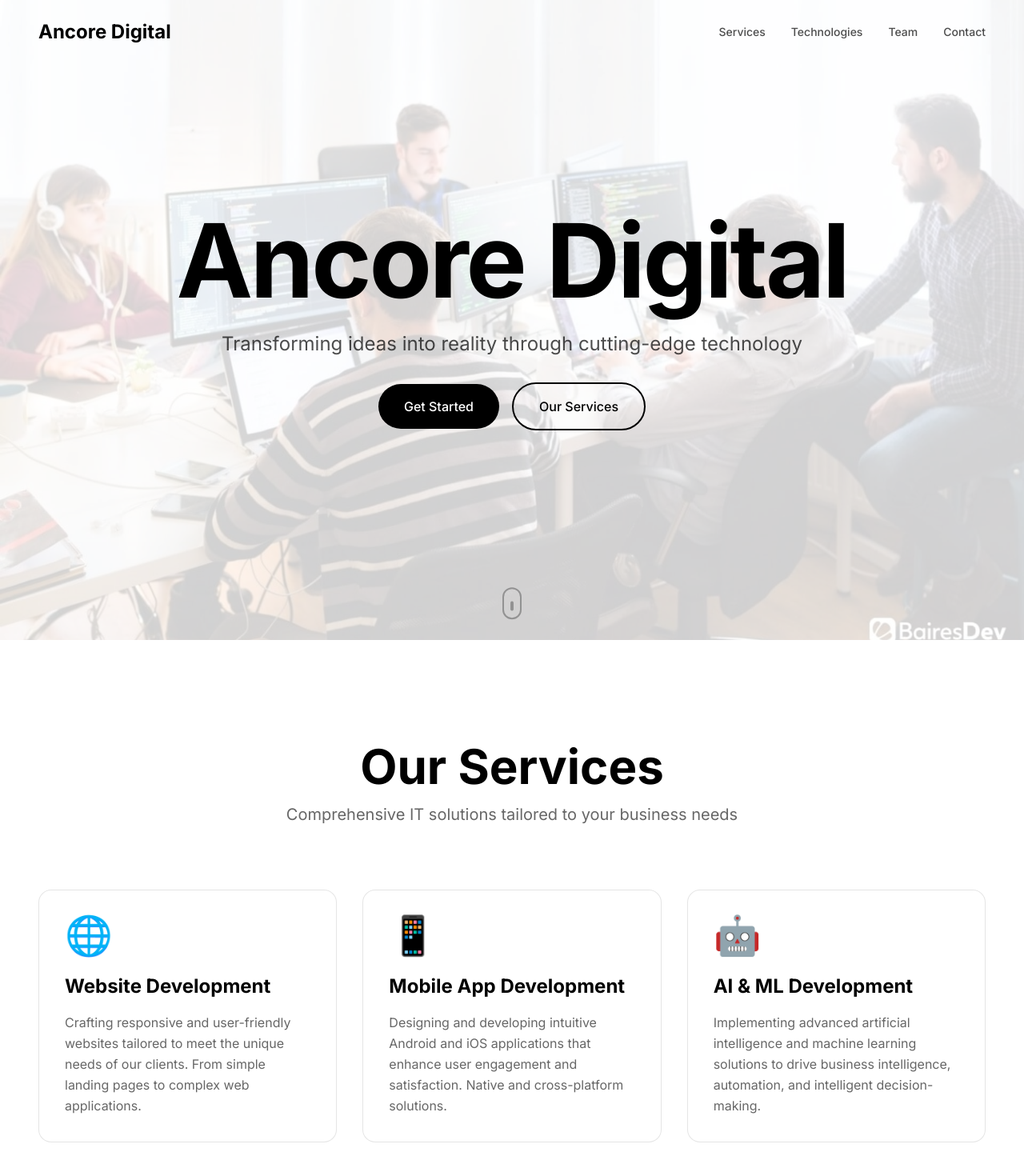
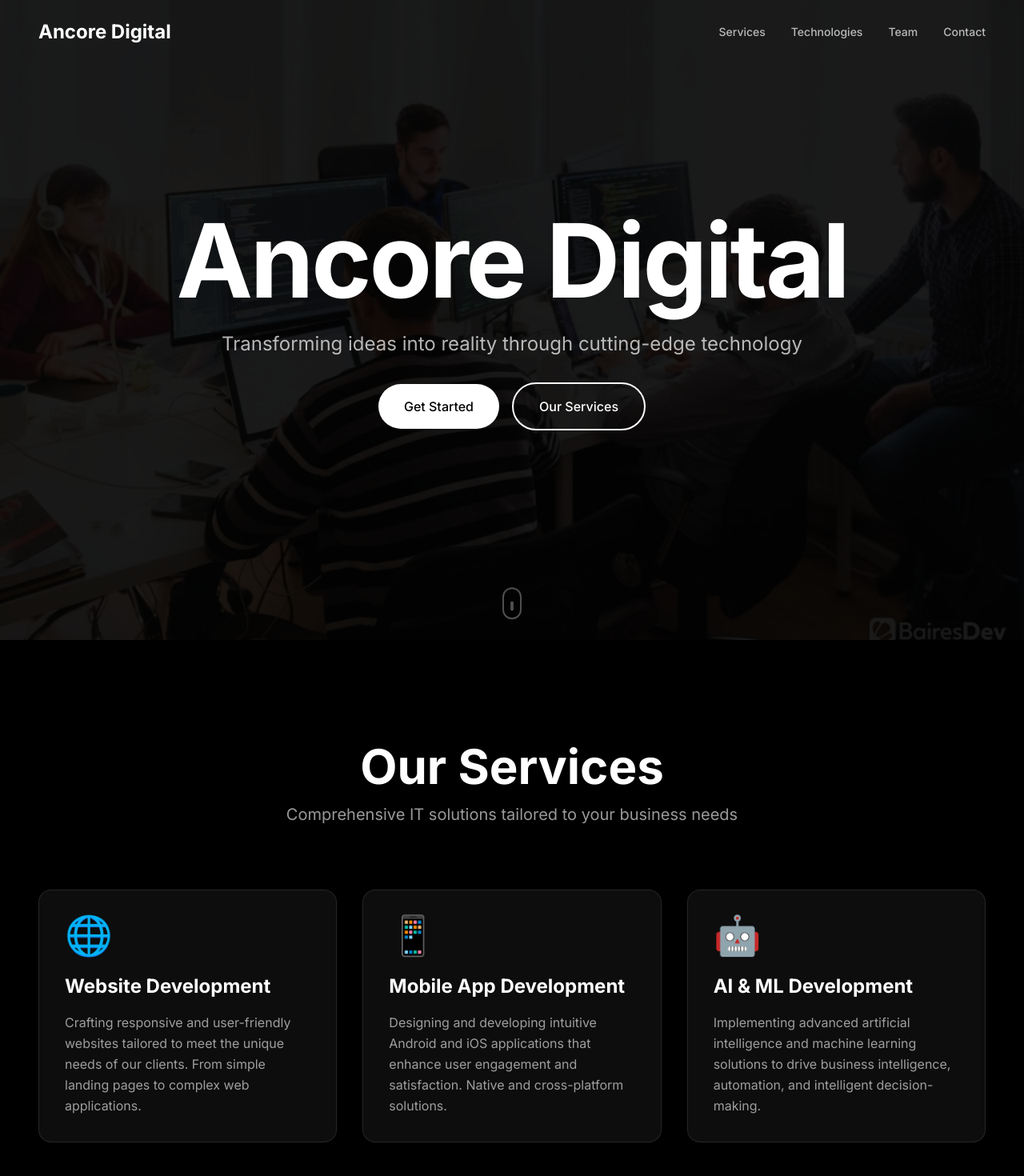
Before and after one commit to parradarwing72-wq/Ancore-Digital, a Next.js app: page / in a window 1280 px wide. Shown: the top 1470 px of the page at 80% size. Built offline with nearby package versions, Linux system fonts and the light colour scheme.

Commit message:
dark mode

```diff
--- a/app/globals.css
+++ b/app/globals.css
@@ -3,9 +3,9 @@
 @tailwind utilities;
 
 :root {
-  --foreground-rgb: 0, 0, 0;
-  --background-start-rgb: 255, 255, 255;
-  --background-end-rgb: 255, 255, 255;
+  --foreground-rgb: 255, 255, 255;
+  --background-start-rgb: 0, 0, 0;
+  --background-end-rgb: 0, 0, 0;
 }
 
 * {
@@ -40,14 +40,14 @@ body {
 }
 
 ::-webkit-scrollbar-track {
-  background: #f1f1f1;
+  background: #1a1a1a;
 }
 
 ::-webkit-scrollbar-thumb {
-  background: #888;
+  background: #444;
   border-radius: 4px;
 }
 
 ::-webkit-scrollbar-thumb:hover {
-  background: #555;
+  background: #666;
 }
--- a/app/page.tsx
+++ b/app/page.tsx
@@ -7,7 +7,7 @@ import Navigation from '@/components/Navigation'
 
 export default function Home() {
   return (
-    <main className="min-h-screen bg-white">
+    <main className="min-h-screen bg-black">
       <Navigation />
       <Hero />
       <Services />
--- a/components/Hero.tsx
+++ b/components/Hero.tsx
@@ -5,14 +5,14 @@ import Image from 'next/image'
 
 export default function Hero() {
   return (
-    <section id="hero" className="relative min-h-screen flex items-center justify-center overflow-hidden">
+    <section id="hero" className="relative min-h-screen flex items-center justify-center overflow-hidden bg-black">
       {/* Background Image */}
       <div className="absolute inset-0 z-0">
         <Image
           src="/assets/background/software-developing-team.jpg"
           alt="Background"
           fill
-          className="object-cover opacity-20"
+          className="object-cover opacity-10"
           priority
         />
       </div>
@@ -28,7 +28,7 @@ export default function Hero() {
             initial={{ opacity: 0, y: 20 }}
             animate={{ opacity: 1, y: 0 }}
             transition={{ delay: 0.2, duration: 0.8 }}
-            className="text-6xl md:text-8xl lg:text-9xl font-bold text-black mb-6 tracking-tight"
+            className="text-6xl md:text-8xl lg:text-9xl font-bold text-white mb-6 tracking-tight"
           >
             Ancore Digital
           </motion.h1>
@@ -37,7 +37,7 @@ export default function Hero() {
             initial={{ opacity: 0, y: 20 }}
             animate={{ opacity: 1, y: 0 }}
             transition={{ delay: 0.4, duration: 0.8 }}
-            className="text-xl md:text-2xl text-black/70 mb-8 max-w-3xl mx-auto"
+            className="text-xl md:text-2xl text-white/70 mb-8 max-w-3xl mx-auto"
           >
             Transforming ideas into reality through cutting-edge technology
           </motion.p>
@@ -54,7 +54,7 @@ export default function Hero() {
               onClick={() => {
                 document.getElementById('contact')?.scrollIntoView({ behavior: 'smooth' })
               }}
-              className="px-8 py-4 bg-black text-white rounded-full font-medium hover:bg-black/90 transition-colors"
+              className="px-8 py-4 bg-white text-black rounded-full font-medium hover:bg-white/90 transition-colors"
             >
               Get Started
             </motion.button>
@@ -64,7 +64,7 @@ export default function Hero() {
               onClick={() => {
                 document.getElementById('services')?.scrollIntoView({ behavior: 'smooth' })
               }}
-              className="px-8 py-4 bg-transparent border-2 border-black text-black rounded-full font-medium hover:bg-black hover:text-white transition-colors"
+              className="px-8 py-4 bg-transparent border-2 border-white text-white rounded-full font-medium hover:bg-white hover:text-black transition-colors"
             >
               Our Services
             </motion.button>
@@ -82,12 +82,12 @@ export default function Hero() {
         <motion.div
           animate={{ y: [0, 10, 0] }}
           transition={{ repeat: Infinity, duration: 2 }}
-          className="w-6 h-10 border-2 border-black/30 rounded-full flex justify-center"
+          className="w-6 h-10 border-2 border-white/30 rounded-full flex justify-center"
         >
           <motion.div
             animate={{ y: [0, 12, 0] }}
             transition={{ repeat: Infinity, duration: 2 }}
-            className="w-1 h-3 bg-black/30 rounded-full mt-2"
+            className="w-1 h-3 bg-white/30 rounded-full mt-2"
           />
         </motion.div>
       </motion.div>
--- a/components/Navigation.tsx
+++ b/components/Navigation.tsx
@@ -26,7 +26,7 @@ export default function Navigation() {
       initial={{ y: -100 }}
       animate={{ y: 0 }}
       className={`fixed top-0 left-0 right-0 z-50 transition-all duration-300 ${
-        scrolled ? 'bg-white/80 backdrop-blur-md shadow-sm' : 'bg-transparent'
+        scrolled ? 'bg-black/80 backdrop-blur-md shadow-sm' : 'bg-transparent'
       }`}
     >
       <div className="max-w-7xl mx-auto px-6 sm:px-8 lg:px-12">
@@ -35,7 +35,7 @@ export default function Navigation() {
             initial={{ opacity: 0 }}
             animate={{ opacity: 1 }}
             transition={{ delay: 0.2 }}
-            className="text-2xl font-bold text-black cursor-pointer"
+            className="text-2xl font-bold text-white cursor-pointer"
             onClick={() => scrollToSection('hero')}
           >
             Ancore Digital
@@ -48,7 +48,7 @@ export default function Navigation() {
                 whileHover={{ scale: 1.05 }}
                 whileTap={{ scale: 0.95 }}
                 onClick={() => scrollToSection(item.toLowerCase())}
-                className="text-black/70 hover:text-black transition-colors text-sm font-medium"
+                className="text-white/70 hover:text-white transition-colors text-sm font-medium"
               >
                 {item}
               </motion.button>
--- a/components/Services.tsx
+++ b/components/Services.tsx
@@ -22,7 +22,7 @@ const services = [
 
 export default function Services() {
   return (
-    <section id="services" className="py-32 bg-white">
+    <section id="services" className="py-32 bg-black">
       <div className="max-w-7xl mx-auto px-6 sm:px-8 lg:px-12">
         <motion.div
           initial={{ opacity: 0, y: 30 }}
@@ -31,10 +31,10 @@ export default function Services() {
           transition={{ duration: 0.8 }}
           className="text-center mb-20"
         >
-          <h2 className="text-5xl md:text-6xl font-bold text-black mb-4">
+          <h2 className="text-5xl md:text-6xl font-bold text-white mb-4">
             Our Services
           </h2>
-          <p className="text-xl text-black/60 max-w-2xl mx-auto">
+          <p className="text-xl text-white/60 max-w-2xl mx-auto">
             Comprehensive IT solutions tailored to your business needs
           </p>
         </motion.div>
@@ -48,13 +48,13 @@ export default function Services() {
               viewport={{ once: true }}
               transition={{ delay: index * 0.2, duration: 0.8 }}
               whileHover={{ y: -10 }}
-              className="p-8 rounded-2xl border border-black/10 hover:border-black/30 transition-all bg-white hover:shadow-xl"
+              className="p-8 rounded-2xl border border-white/10 hover:border-white/30 transition-all bg-white/5 backdrop-blur-sm hover:bg-white/10 hover:shadow-xl"
             >
               <div className="text-5xl mb-6">{service.icon}</div>
-              <h3 className="text-2xl font-bold text-black mb-4">
+              <h3 className="text-2xl font-bold text-white mb-4">
                 {service.title}
               </h3>
-              <p className="text-black/60 leading-relaxed">
+              <p className="text-white/60 leading-relaxed">
                 {service.description}
               </p>
             </motion.div>
--- a/components/Team.tsx
+++ b/components/Team.tsx
@@ -38,7 +38,7 @@ const teamMembers = [
 
 export default function Team() {
   return (
-    <section id="team" className="py-32 bg-white">
+    <section id="team" className="py-32 bg-black">
       <div className="max-w-7xl mx-auto px-6 sm:px-8 lg:px-12">
         <motion.div
           initial={{ opacity: 0, y: 30 }}
@@ -47,10 +47,10 @@ export default function Team() {
           transition={{ duration: 0.8 }}
           className="text-center mb-20"
         >
-          <h2 className="text-5xl md:text-6xl font-bold text-black mb-4">
+          <h2 className="text-5xl md:text-6xl font-bold text-white mb-4">
             Our Team
           </h2>
-          <p className="text-xl text-black/60 max-w-2xl mx-auto">
+          <p className="text-xl text-white/60 max-w-2xl mx-auto">
             Six dedicated developers committed to delivering innovative solutions
           </p>
         </motion.div>
@@ -66,17 +66,17 @@ export default function Team() {
               whileHover={{ y: -10 }}
               className="group"
             >
-              <div className="relative aspect-square rounded-2xl overflow-hidden mb-4 bg-black/5">
+              <div className="relative aspect-square rounded-2xl overflow-hidden mb-4 bg-white/5">
                 <TeamMemberImage
                   src={member.image}
                   alt={member.name}
                   className="object-cover group-hover:scale-110 transition-transform duration-500"
                 />
               </div>
-              <h3 className="text-xl font-bold text-black mb-1">
+              <h3 className="text-xl font-bold text-white mb-1">
                 {member.name}
               </h3>
-              <p className="text-black/60">{member.role}</p>
+              <p className="text-white/60">{member.role}</p>
             </motion.div>
           ))}
         </div>
--- a/components/TeamMemberImage.tsx
+++ b/components/TeamMemberImage.tsx
@@ -13,7 +13,7 @@ export default function TeamMemberImage({ src, alt, className }: TeamMemberImage
   const [imgSrc, setImgSrc] = useState(src)
   const [hasError, setHasError] = useState(false)
 
-  const fallbackSrc = `https://ui-avatars.com/api/?name=${encodeURIComponent(alt)}&size=400&background=000000&color=ffffff`
+  const fallbackSrc = `https://ui-avatars.com/api/?name=${encodeURIComponent(alt)}&size=400&background=1a1a1a&color=ffffff`
 
   return (
     <Image
```
Also changed, not shown: 1 other file (tests, documents, lock files or other folders).
